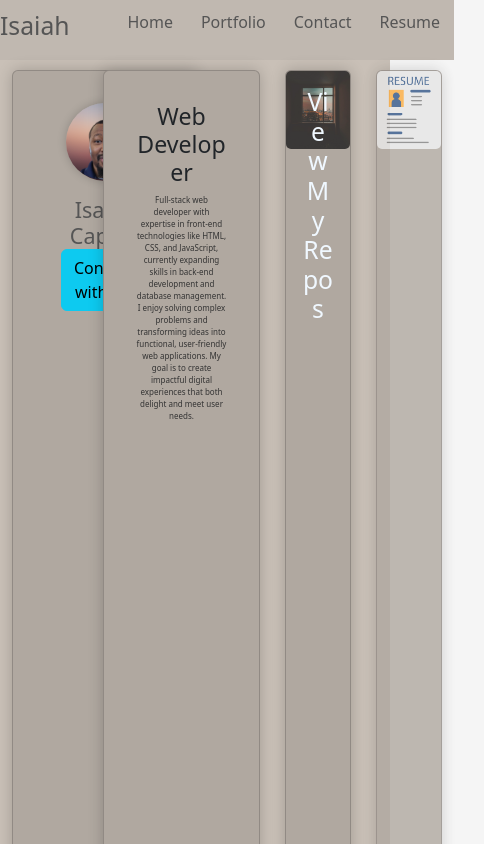
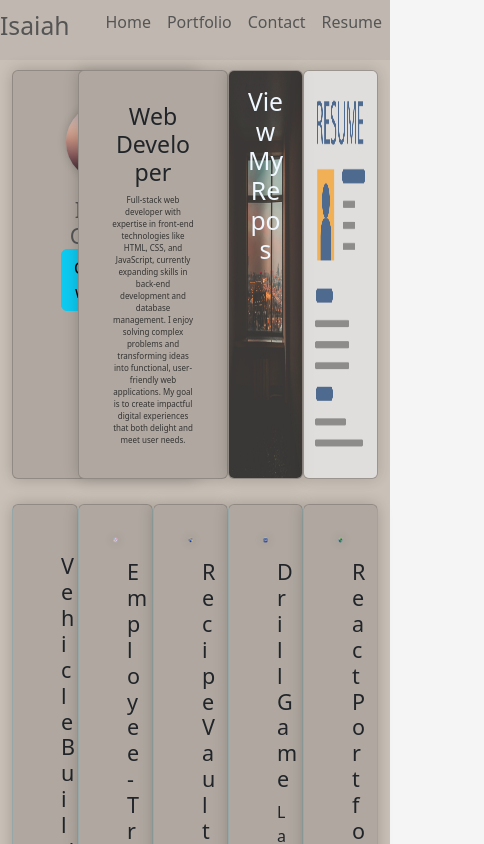
Before and after one commit to Isaiahcapers/REACT-PORTFOLIO, a React (Vite) app: page / in a window 390 px wide. Shown: the top 844 px of the page, 484 px wide, since content can reach past the window. Built offline with nearby package versions, Linux system fonts and the light colour scheme.

Commit message:
pulling down

```diff
--- a/src/assets/css/home.css
+++ b/src/assets/css/home.css
@@ -6,7 +6,7 @@
         "Portfolio";
     grid-template-columns: repeat(5, 1fr);
     column-gap: 25px;
-    grid-template-rows: 1fr 1fr 1fr;
+    grid-template-rows: auto;
     row-gap: 25px;
     padding-top: 10px;
 }
@@ -142,10 +142,18 @@ opacity: 80%;
     box-shadow: 0 0 10px 5px rgba(0, 0, 0, 0.7);
     border-radius: 50%;
 }
+#bg, #bg img {
+    height: 100%;
+}
 
-@media (max-width: 800px) {
+@media  screen and (max-width: 600px) {
     #bioP p {
         font-size: 12px;
+    }
+    .about-grid {
+        display: grid;
+        grid-template-columns: 1fr;
+        column-gap: 0px;
     }
 }
 
--- a/src/pages/Home.jsx
+++ b/src/pages/Home.jsx
@@ -2,7 +2,6 @@ import logo from "../assets/images/image1.png";
 import resume from "../assets/images/resume_large.png";
 import windowImage from "../assets/images/window_large.png";
 import download from "../assets/files/Isaiah_C_Resume.docx.pdf"
-import { Link } from 'react-router-dom';
 import repoLinks from '../components/UI/RepoLinks';
 const [vehicleBuilder,employeeTracker,recipeVault,readmeGenerator,drillGame,Cypress,Social,Melodify,BookSearch] = repoLinks;
 import logo1 from '../assets/images/code1.png';
@@ -50,7 +49,7 @@ export default function Home() {
           </div>
         </div>
         <div id="view-work" className="card">
-          <img src={windowImage} alt="View Work" className="card-img" />
+          <img src={windowImage} alt="View Work" className="card-img" id="bg" />
           <div className="card-img-overlay">
             <a
               href="https://github.com/Isaiahcapers"
@@ -62,8 +61,8 @@ export default function Home() {
           </div>
         </div>
         <div id="resume" className="card">
-          <a href={download} download="Isaiah_C_Resume">
-            <img src={resume} alt="Resume" className="card-img" />
+          <a href={download} download="Isaiah_C_Resume" id="bg">
+            <img src={resume} alt="Resume" className="card-img " />
           </a>
         </div>
         <div className="card port" id="cd1">
```
